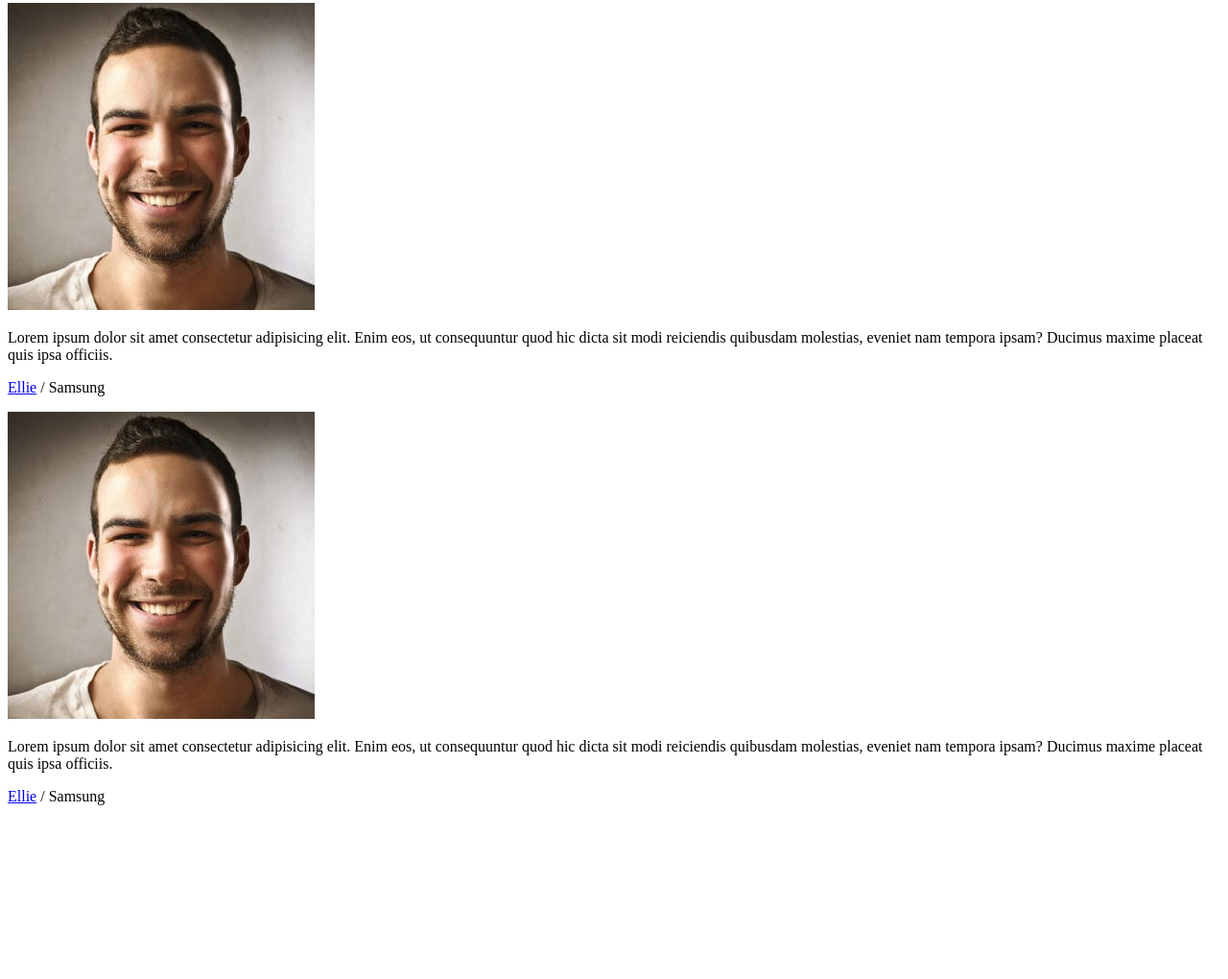
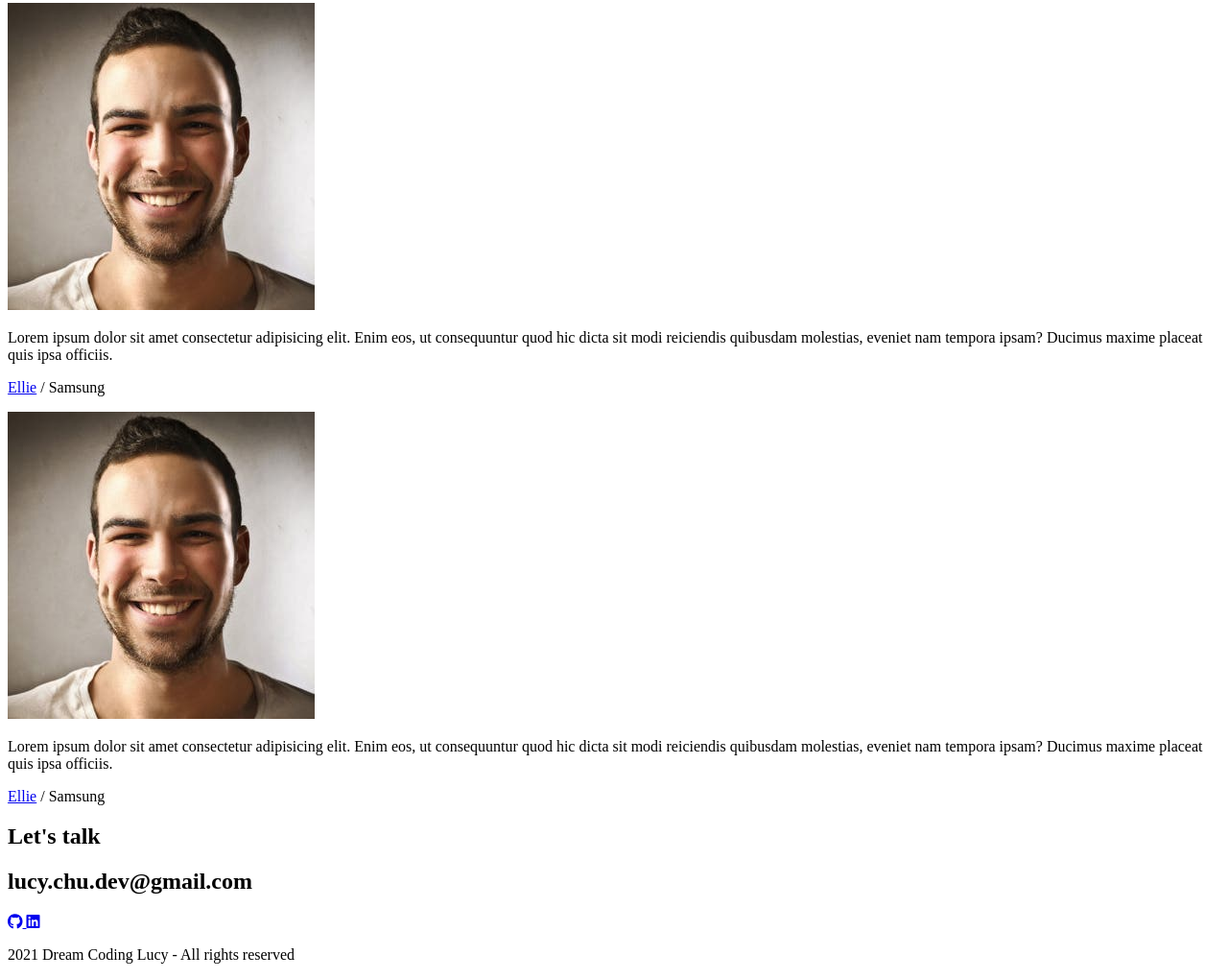
Before and after one commit to chusu91/Portfolio, a plain HTML site: page index.html in a window 1280 px wide. Shown: the part 5361-6381 px from the top of the page at 96% size. Before the commit the page ends 6216 px from the top, so only its background shows below. Drawn offline with Linux system fonts and the light colour scheme.

Commit message:
HTML:contact

```diff
--- a/index.html
+++ b/index.html
@@ -329,6 +329,20 @@
         </div>
     </section>
     <!-- Contact -->
-    <section id="contact"></section>
+    <section id="contact">
+        <h1 class="contact__title">Let's talk</h1>
+        <h2 class="contact__email">lucy.chu.dev@gmail.com</h2>
+        <div class="contact__links">
+            <a href="https://github.com/chusu91" target="blank">
+                <i class="fab fa-github"></i>
+            </a>
+            <a href="linkedin.com/in/sujeong-lucy-chu-b529a97b">
+                <i class="fab fa-linkedin"></i>
+            </a>
+        </div>
+        <p class="contatct__rights">
+            2021 Dream Coding Lucy - All rights reserved
+        </p>
+    </section>
 </body>
 </html>
```
